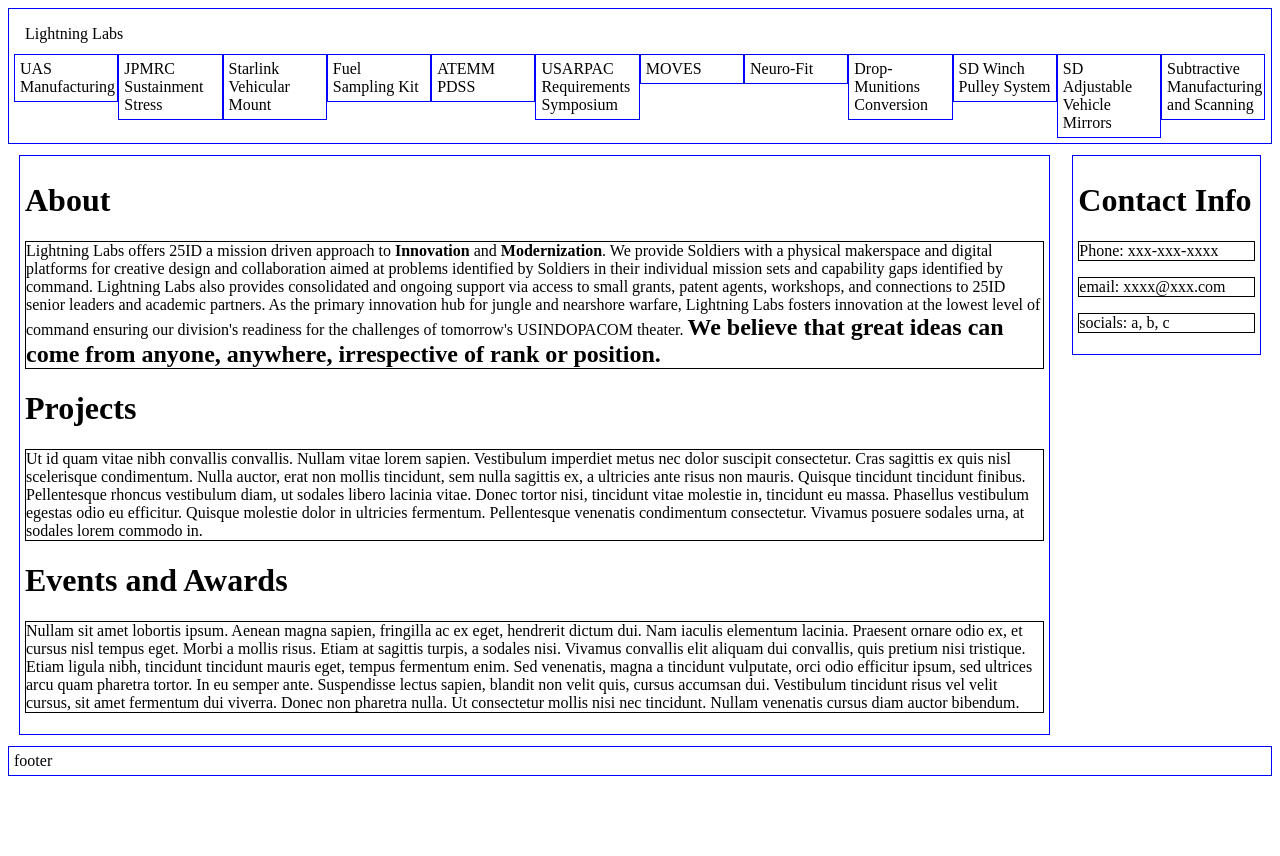
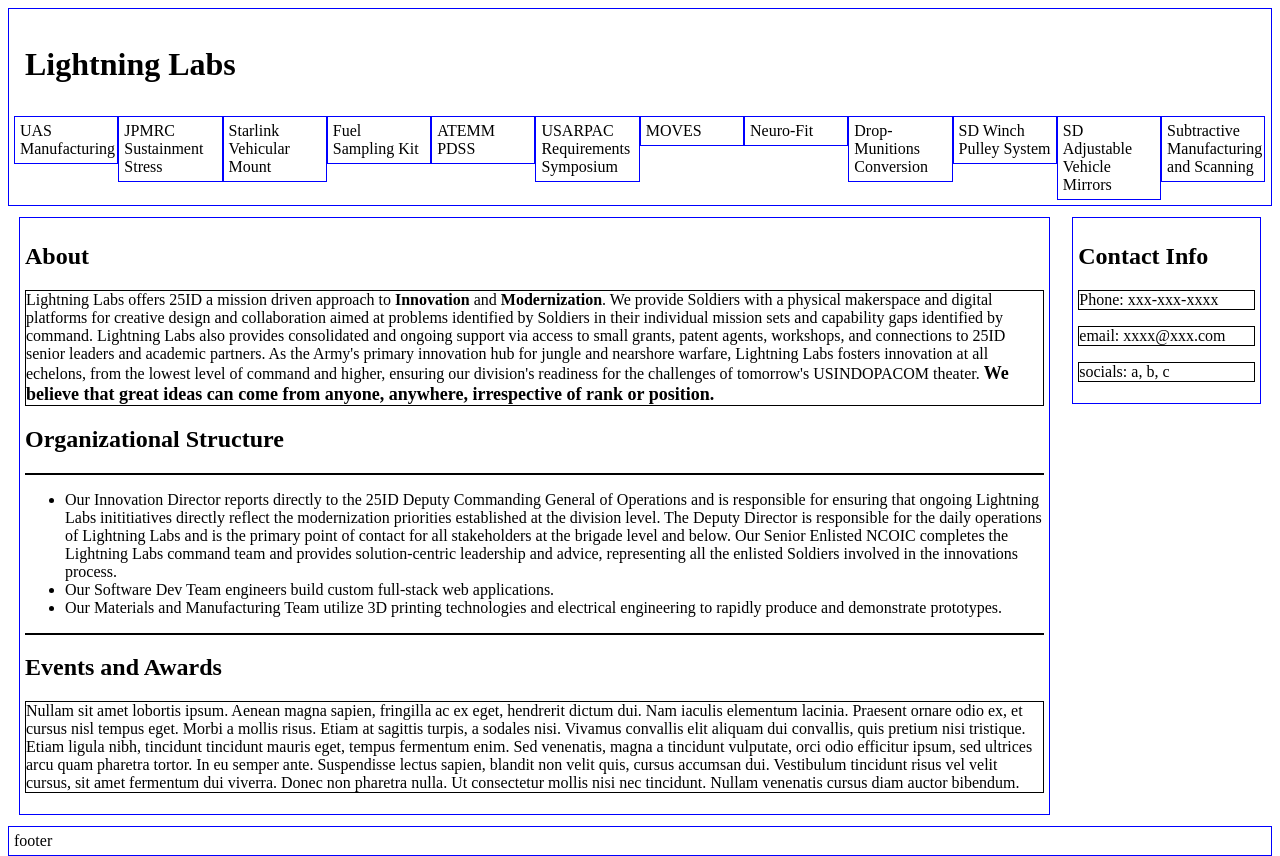
Before and after one commit to nimoooos/nimoooos.github.io, a plain HTML site: page index.html in a window 1280 px wide. Before the commit the page ends 800 px from the top, so only its background shows below. Drawn offline with nearby package versions, Linux system fonts and the light colour scheme.

Commit message:
updated h1 and h2 and revised 2nd p

```diff
--- a/index.html
+++ b/index.html
@@ -12,7 +12,7 @@
     <div class="box col-12">
         <div class="row">
             <div class="col-12">
-                Lightning Labs
+                <h1>Lightning Labs</h1>
             </div>
             <div class="box col-1">UAS Manufacturing</div>
             <div class="box col-1">JPMRC Sustainment Stress</div>
@@ -31,30 +31,34 @@
     <div class="row">
         <div class="col-10">
             <div class="box">
-                <h1>About</h1>
+                <h2>About</h2>
                 <p> Lightning Labs offers 25ID a mission driven approach to <b>Innovation</b> and <b>Modernization</b>. We
                     provide Soldiers with a physical makerspace and digital platforms for creative design and collaboration aimed at
                     problems identified by Soldiers in their individual mission sets and capability gaps identified by command.
                     Lightning Labs also provides consolidated and ongoing support via access to small grants, patent agents, workshops,
-                    and connections to 25ID senior leaders and academic partners. As the primary innovation hub for jungle and nearshore warfare, Lightning Labs
-                    fosters innovation at the lowest level of command ensuring our division's readiness for the challenges of tomorrow's
-                    USINDOPACOM theater. <b style="font-size: x-large;">We believe that great ideas can come from anyone, anywhere, irrespective of rank or position.</b>
+                    and connections to 25ID senior leaders and academic partners. As the Army's primary innovation hub for jungle and nearshore warfare, Lightning Labs
+                    fosters innovation at all echelons, from the lowest level of command and higher, ensuring our division's readiness for the challenges of tomorrow's
+                    USINDOPACOM theater. <b style="font-size: large;">We believe that great ideas can come from anyone, anywhere, irrespective of rank or position.</b>
                 </p>
-                <h1>Projects</h1>
-                <p> Ut id quam vitae nibh convallis convallis. Nullam vitae lorem sapien. Vestibulum imperdiet metus nec
-                    dolor
-                    suscipit consectetur. Cras sagittis ex quis nisl scelerisque condimentum. Nulla auctor, erat non
-                    mollis
-                    tincidunt, sem nulla sagittis ex, a ultricies ante risus non mauris. Quisque tincidunt tincidunt
-                    finibus.
-                    Pellentesque rhoncus vestibulum diam, ut sodales libero lacinia vitae. Donec tortor nisi, tincidunt
-                    vitae
-                    molestie in, tincidunt eu massa. Phasellus vestibulum egestas odio eu efficitur. Quisque molestie
-                    dolor in
-                    ultricies fermentum. Pellentesque venenatis condimentum consectetur. Vivamus posuere sodales urna,
-                    at sodales
-                    lorem commodo in.</p>
-                <h1>Events and Awards</h1>
+                <h2>Organizational Structure</h2>
+                <p>
+                    <ul>
+                        <li>
+                            Our Innovation Director reports directly to the 25ID Deputy Commanding General of Operations and is responsible for ensuring that ongoing Lightning
+                            Labs inititiatives directly reflect the modernization priorities established at the division level. The Deputy Director is responsible for the
+                            daily operations of Lightning Labs and is the primary point of contact for all stakeholders at the brigade level and below. Our Senior Enlisted
+                            NCOIC completes the Lightning Labs command team and provides solution-centric leadership and advice, representing all the enlisted Soldiers
+                            involved in the innovations process.
+                        </li>
+                        <li>
+                            Our Software Dev Team engineers build custom full-stack web applications.
+                        </li>
+                        <li>
+                            Our Materials and Manufacturing Team utilize 3D printing technologies and electrical engineering to rapidly produce and demonstrate prototypes.
+                        </li>
+                    </ul>
+                </p>
+                <h2>Events and Awards</h2>
                 <p>
                     Nullam sit amet lobortis ipsum. Aenean magna sapien, fringilla ac ex eget, hendrerit dictum dui. Nam
                     iaculis
@@ -76,7 +80,7 @@
         </div>
         <div class="col-2">
             <div class="box">
-                <h1>Contact Info</h1>
+                <h2>Contact Info</h2>
                 <p>Phone: xxx-xxx-xxxx</p>
                 <p>email: xxxx@xxx.com</p>
                 <p>socials: a, b, c</p>
```
